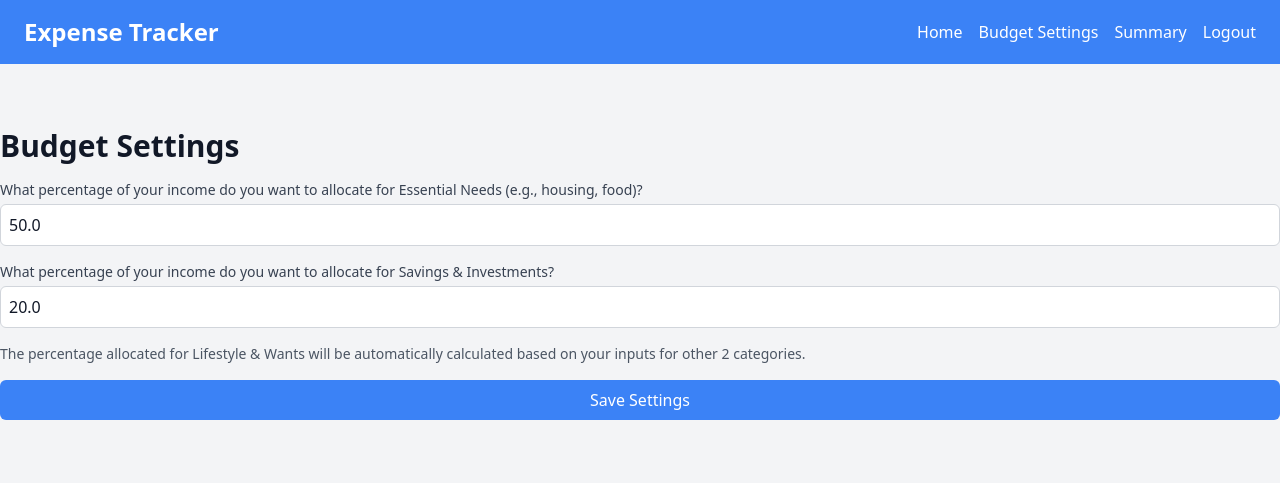
After one commit to Illiaminerva/expense-tracker, a Flask app: template app/templates/budget_settings.html in a window 1280 px wide. The commit adds this page. Shown: the top 483 px of the page. Run offline with Flask 2, Linux system fonts and the light colour scheme; the template is opened without the code that fills it: values that come from a table or form of the project are taken from there, others are empty; a user stored in the database is signed in; some libraries are stand-ins or nearby versions.

Commit message:
added functionality to manually change the breakdown of expenses

```diff
--- a/app/forms.py
+++ b/app/forms.py
@@ -36,3 +36,9 @@ class ExpenseForm(FlaskForm):
     )
     date = DateField("Transaction Date", format="%Y-%m-%d", validators=[DataRequired()])
     submit = SubmitField("Record Expense")
+
+
+class BudgetSettingsForm(FlaskForm):
+    needs_percentage = FloatField("What percentage of your income do you want to allocate for Essential Needs (e.g., housing, food)?", default=50.0, validators=[DataRequired()])
+    savings_percentage = FloatField("What percentage of your income do you want to allocate for Savings & Investments?", default=20.0, validators=[DataRequired()])
+    submit = SubmitField("Save Settings")
--- a/app/routes.py
+++ b/app/routes.py
@@ -2,7 +2,7 @@ from flask import render_template, redirect, url_for, flash, request
 from flask_login import login_user, logout_user, login_required, current_user
 from werkzeug.security import generate_password_hash, check_password_hash
 from app import app, mongo, login_manager
-from app.forms import LoginForm, RegistrationForm, ExpenseForm, CategoryForm
+from app.forms import LoginForm, RegistrationForm, ExpenseForm, CategoryForm, BudgetSettingsForm
 from app.models import User
 from bson.objectid import ObjectId
 from datetime import datetime
@@ -146,6 +146,10 @@ def summary():
     expenses = list(mongo.db.expenses.find({"user_id": current_user.get_id()}))
     total_expenses = sum(e['amount'] for e in expenses)  # Calculate total expenses
 
+    # Fetch user-defined budget settings
+    user_settings = mongo.db.users.find_one({"_id": ObjectId(current_user.get_id())})
+    budget_settings = user_settings.get("budget_settings", {"needs": 50, "wants": 30, "savings": 20})
+
     # Define the date range for the summary (last 12 months)
     end_date = datetime.now()
     start_date = end_date - relativedelta(months=11)
@@ -222,5 +226,42 @@ def summary():
         total_expenses=total_expenses,
         monthly_average=monthly_average,
         time_data=time_data,
-        category_data=category_data
+        category_data=category_data,
+        budget_settings=budget_settings
     )
+
+
+@app.route("/budget_settings", methods=["GET", "POST"])
+@login_required
+def budget_settings():
+    form = BudgetSettingsForm()
+    if form.validate_on_submit():
+        # Calculate wants percentage
+        wants_percentage = 100 - (form.needs_percentage.data + form.savings_percentage.data)
+
+        # Ensure the total does not exceed 100%
+        if wants_percentage < 0:
+            flash("The total percentages cannot exceed 100%. Please adjust your inputs.", "error")
+            return redirect(url_for("budget_settings"))
+
+        # Save the settings to the database
+        mongo.db.users.update_one(
+            {"_id": ObjectId(current_user.get_id())},
+            {"$set": {
+                "budget_settings": {
+                    "needs": form.needs_percentage.data,
+                    "wants": wants_percentage,
+                    "savings": form.savings_percentage.data
+                }
+            }}
+        )
+        flash("Budget settings updated successfully!", "success")
+        return redirect(url_for("index"))
+
+    # Load current settings if they exist
+    user_settings = mongo.db.users.find_one({"_id": ObjectId(current_user.get_id())})
+    if user_settings and "budget_settings" in user_settings:
+        form.needs_percentage.data = user_settings["budget_settings"]["needs"]
+        form.savings_percentage.data = user_settings["budget_settings"]["savings"]
+
+    return render_template("budget_settings.html", form=form)
--- a/app/templates/base.html
+++ b/app/templates/base.html
@@ -16,6 +16,7 @@
             <h1 class="text-2xl font-bold">Expense Tracker</h1>
             <nav class="flex items-center space-x-4">
                 <a href="{{ url_for('index') }}" class="hover:text-gray-200">Home</a>
+                <a href="{{ url_for('budget_settings') }}" class="hover:text-gray-200">Budget Settings</a>
                 {% if current_user.is_authenticated %}
                     <a href="{{ url_for('summary') }}" class="hover:text-gray-200">Summary</a>
                     <a href="{{ url_for('logout') }}" class="hover:text-gray-200">Logout</a>
--- /dev/null
+++ b/app/templates/budget_settings.html
@@ -0,0 +1,20 @@
+{% extends "base.html" %}
+
+{% block content %}
+<div class="container mx-auto py-8">
+    <h2 class="text-3xl font-bold mb-4">Budget Settings</h2>
+    <form method="POST">
+        {{ form.hidden_tag() }}
+        <div class="mb-4">
+            {{ form.needs_percentage.label(class="block text-sm font-medium text-gray-700") }}
+            {{ form.needs_percentage(class="mt-1 block w-full p-2 border border-gray-300 rounded-md") }}
+        </div>
+        <div class="mb-4">
+            {{ form.savings_percentage.label(class="block text-sm font-medium text-gray-700") }}
+            {{ form.savings_percentage(class="mt-1 block w-full p-2 border border-gray-300 rounded-md") }}
+        </div>
+        <p class="text-sm text-gray-600 mb-4">The percentage allocated for Lifestyle & Wants will be automatically calculated based on your inputs for other 2 categories.</p>
+        <button type="submit" class="w-full bg-blue-500 text-white py-2 rounded-md hover:bg-blue-600">Save Settings</button>
+    </form>
+</div>
+{% endblock %}
```
Also changed, not shown: app/templates/summary.html (+11 -4 lines).
